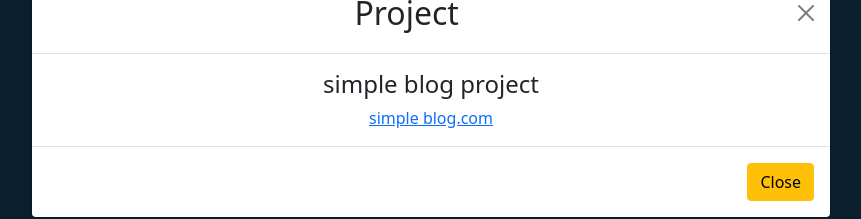
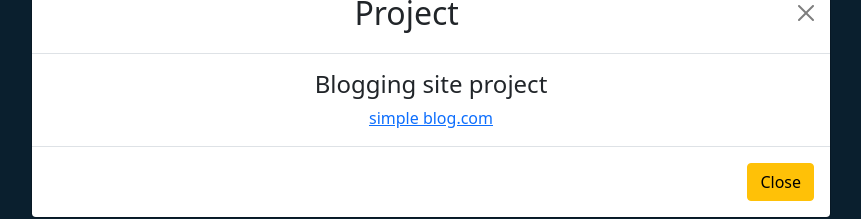
Before and after one commit to dsh410/portfolio, a React (Create React App) app: page / in a window 1280 px wide. Both pictures are taken after a click on the button "Projects". Shown: the part 305-524 px from the top of the page, without its empty margins (209-1070 px from the left). Built offline with nearby package versions, Linux system fonts and the light colour scheme.

Commit message:
updated title .

```diff
--- a/src/MyVerticallyCenteredModal.js
+++ b/src/MyVerticallyCenteredModal.js
@@ -14,7 +14,7 @@ function MyVerticallyCenteredModal(props) {
         </Modal.Title>
       </Modal.Header>
       <Modal.Body>
-        <h4>simple blog project</h4>
+        <h4> Blogging site  project</h4>
         <a href="https://gifted-hamilton-2e7ab1.netlify.app">
           simple blog.com
         </a>
```
